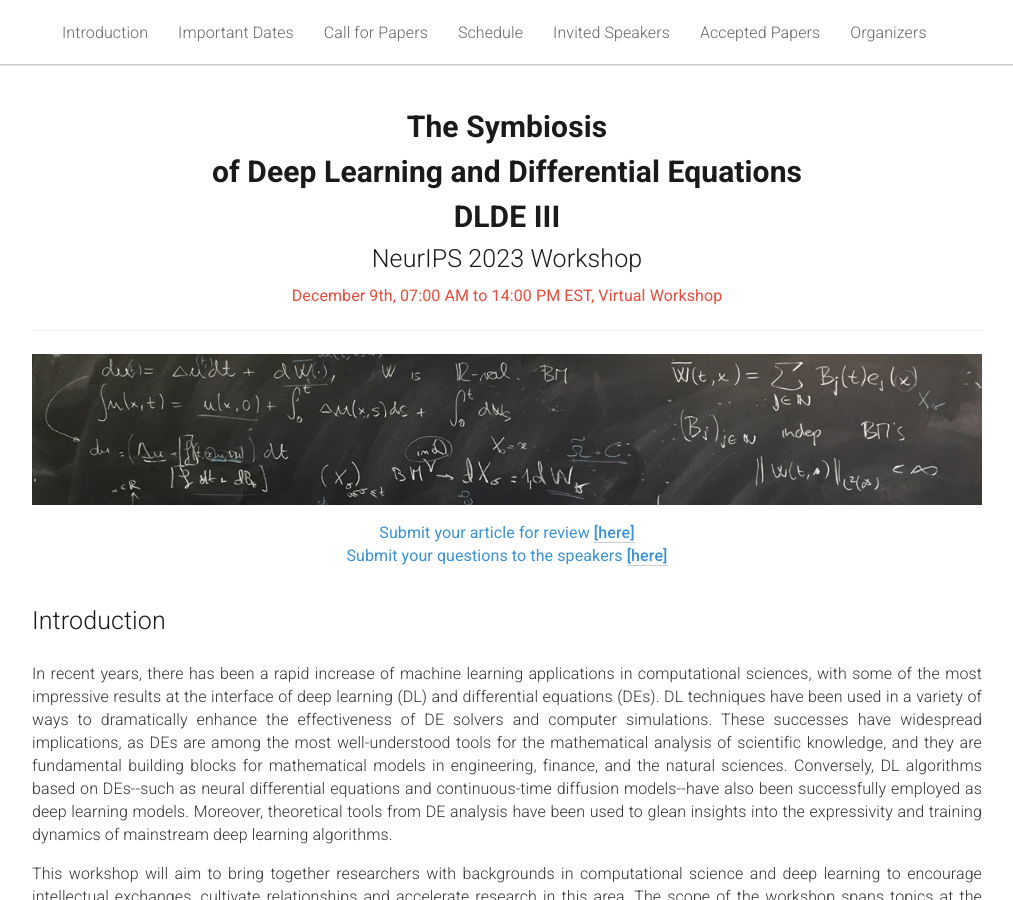
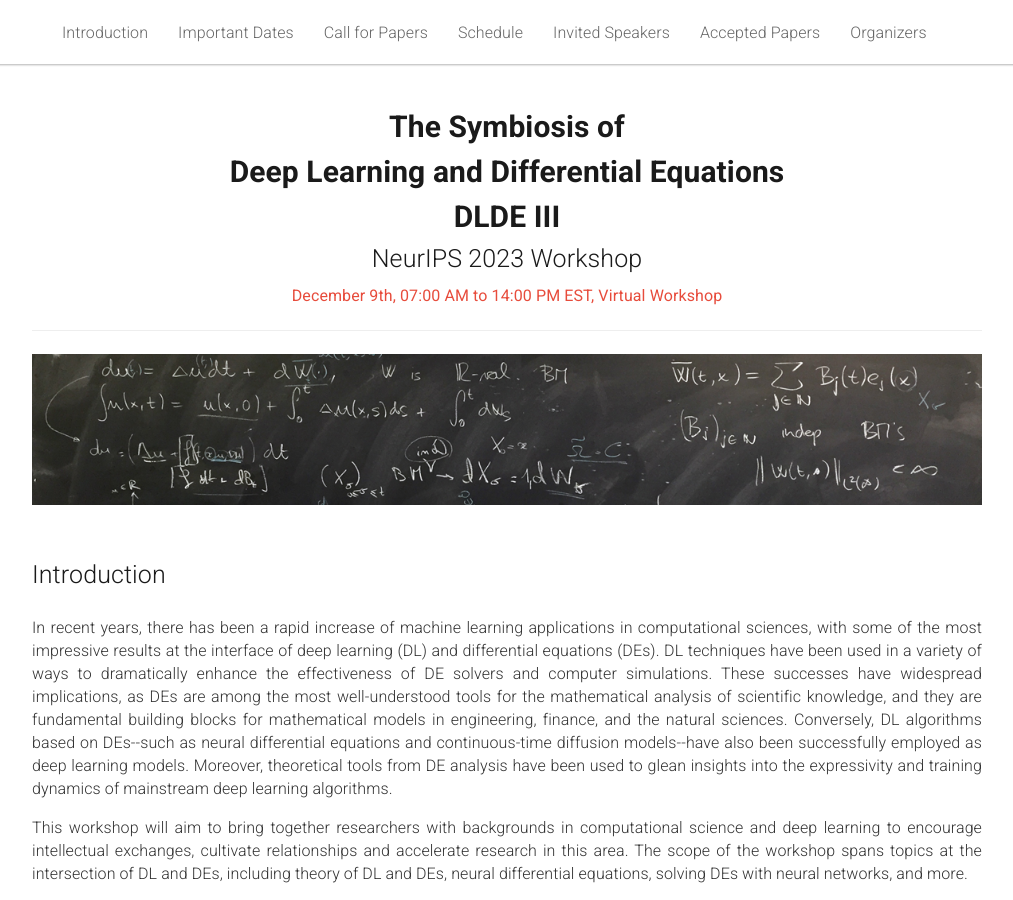
Before and after one commit to dlde-2023/dlde-2023.github.io, a Jekyll site: the page built from _pages/home.md, in a window 1280 px wide and 900 px high. Shown: the whole window, without its empty margins (133-1146 px from the left). Built offline with Jekyll 4.4.1, drawn with Linux system fonts in a browser that asks for light colours.

Commit message:
minor changes

```diff
--- a/_pages/home.md
+++ b/_pages/home.md
@@ -13,8 +13,8 @@ acknowledgements: ""
 <br>
 <div class="row">
   <div class="col-xs-12">
-    <center><h1>The Symbiosis </h1></center>
-    <center><h1>of Deep Learning and Differential Equations</h1></center>
+    <center><h1>The Symbiosis of</h1></center>
+    <center><h1>Deep Learning and Differential Equations</h1></center>
     <center><h1>DLDE III </h1></center>
     <center><h2>NeurIPS 2023 Workshop</h2></center>
     <center><span style="color:#e74c3c;font-weight:400;">
@@ -35,18 +35,6 @@ acknowledgements: ""
   </div>
 </div>
 
-
-
-<center><span style="color:#3a92d6;font-weight:400;">
-Submit your article for review
-<a style="font-weight:500;" href="https://openreview.net/group?id=NeurIPS.cc/2022/Workshop/DLDE">[here]</a>
-</span></center>
-
-
-<center><span style="color:#3a92d6;font-weight:400;">
-Submit your questions to the speakers
-<a style="font-weight:500;" href="https://docs.google.com/forms/d/e/1FAIpQLSdFCYz-M0265jHEOwmnUXmkxhCPOM313B2piSV6KOgECGe1fw/viewform">[here]</a>
-</span></center>
 
 <br>
 <div class="row" id="intro">
```
